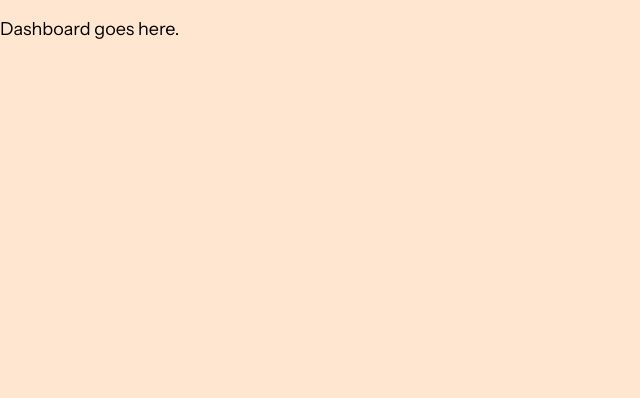
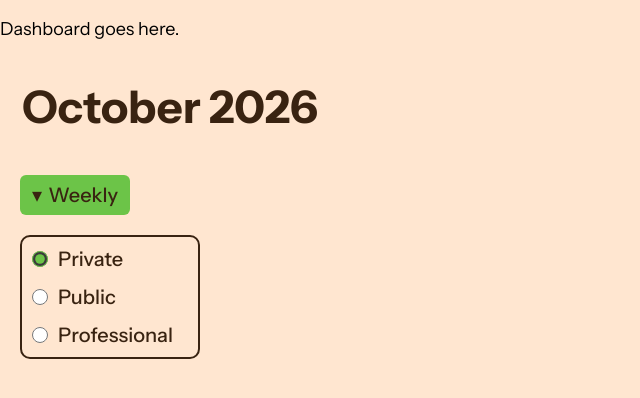
Before and after one commit to vedhanth-uni/Team-6-Social-Scheduler, a React (Vite) app in the folder frontend/: page /Dash in a window 1280 px wide. Shown: the top 398 px of the page, without its empty margins (0-640 px from the left). Built offline with nearby package versions, Linux system fonts and the light colour scheme.

Commit message:
Created priva cy toggle button, view dropdown, and month display

```diff
--- a/frontend/src/DashboardPage.css
+++ b/frontend/src/DashboardPage.css
@@ -1,4 +1,105 @@
+@import url('https://fonts.googleapis.com/css2?family=Instrument+Sans:wght@400;500;600;700&display=swap');
 .default-text {
     font-size: large;
     color: black;
 }
+
+.privacy-toggle-container{
+    width: 180px;
+    margin:20px;
+}
+
+.privacy-toggle-box{
+    display:flex;
+    flex-direction:column;
+    gap: 14px;
+    padding: 10px;
+    border: 2px solid #392311;
+    border-radius: 10px;
+    background-color: transparent;
+}
+
+.privacy-toggle-option{
+    display:flex;
+    align-items:center;
+    gap:10px;
+    font-family: 'Instrument Sans';
+    font-weight: 500;
+    font-size: 20px;
+    color: #392311;
+    cursor:pointer
+}
+.privacy-toggle-option input[type="radio"]{
+    accent-color: #6CC448;
+    width: 16px;
+    height: 16px;
+    margin: 0;
+    cursor: pointer;
+}
+
+#current-month{
+    font-family: 'Instrument Sans';
+    margin: 20px;
+    color: #392311;
+    font-size: 45px;
+    background-color: transparent;
+    border: none;
+    font-weight: 700;
+}
+
+.view-container {
+    position: relative;
+    margin:20px;
+}
+
+.view-dropdown {
+    position: relative;
+    display: inline-block;
+}
+
+.view-button {
+    background-color: #6CC448;
+    color: #392311;
+    border: none;
+    border-radius: 6px;
+    padding: 8px 12px;
+    min-width: 110px;
+    display: flex;
+    gap: 5px;
+    align-items: center;
+    justify-content: space-between;
+    font-family: 'Instrument Sans';
+    font-weight: 500;
+    font-size: 20px;
+    cursor: pointer;
+}
+
+.view-options {
+    position: absolute;
+    top: 100%;
+    left: 0;
+    min-width: 100%;
+    z-index: 100;
+    background-color: #6CC448;
+    border-radius: 6px;
+    overflow: hidden;
+    box-shadow: 0 4px 8px rgba(57, 35, 17, 0.15);
+}
+
+.view-option {
+    display: block;
+    width: 100%;
+    box-sizing: border-box;
+    padding: 9px 12px;
+    background-color: #6CC448;
+    color: #392311;
+    border: none;
+    text-align: left;
+    font-family: 'Instrument Sans';
+    font-size: 20px;
+    cursor: pointer;
+}
+
+.view-option:hover {
+    background-color: #5BB337;
+}
--- a/frontend/src/DashboardPage.tsx
+++ b/frontend/src/DashboardPage.tsx
@@ -1,11 +1,35 @@
 import './DashboardPage.css';
+import {useState} from 'react';
+import ViewDropdown from './components/ViewDropdown';
+import PrivacyToggle from './components/PrivacyToggle';
+
 
 
 function DashboardPage() {
-    return (
+    const currentMonth = new Date().toLocaleDateString('en-US', {
+        month: 'long',
+        year: 'numeric'
+    });
+
+    const [currentView, setCurrentView] = useState('Weekly');
+    const [selectedPrivacy, setSelectedPrivacy] = useState('Private');
+
+    return (<div>
         <p className='default-text'>
             Dashboard goes here.
         </p>
+        <div className = "month-container">
+            <input
+                id ="current-month"
+                type="text"
+                value={currentMonth}
+                readOnly
+
+            />
+        </div>
+        <ViewDropdown currentView = {currentView} setCurrentView = {setCurrentView}/>
+        <PrivacyToggle selectedPrivacy = {selectedPrivacy} setSelectedPrivacy={setSelectedPrivacy}/>
+        </div>
     )
 }
 
--- /dev/null
+++ b/frontend/src/components/PrivacyToggle.tsx
@@ -0,0 +1,48 @@
+
+
+function PrivacyToggle({selectedPrivacy, setSelectedPrivacy}){
+    return(
+        <div className = "privacy-toggle-container">
+            <div className = "privacy-toggle-box">
+            <label className = "privacy-toggle-option">
+
+                <input
+                    type ="radio"
+                    name="privacy-toggle"
+                    value="Private"
+                    checked={selectedPrivacy ==="Private"}
+                    onChange={()=>setSelectedPrivacy('Private')}
+                />
+                <span>Private</span>
+            </label>
+
+            <label className = "privacy-toggle-option">
+
+                <input
+                    type ="radio"
+                    name="privacy-toggle"
+                    value="Public"
+                    checked={selectedPrivacy ==="Public"}
+                    onChange={()=>setSelectedPrivacy('Public')}
+                />
+                <span>Public</span>
+            </label>
+
+            <label className = "privacy-toggle-option">
+
+                <input
+                    type ="radio"
+                    name="privacy-toggle"
+                    value="Professional"
+                    checked={selectedPrivacy ==="Professional"}
+                    onChange={()=>setSelectedPrivacy('Professional')}
+                />
+                <span>Professional</span>
+            </label>
+            </div>
+        </div>
+    )
+
+}
+
+export default PrivacyToggle;
--- /dev/null
+++ b/frontend/src/components/ViewDropdown.tsx
@@ -0,0 +1,39 @@
+import {useState} from 'react';
+
+function ViewDropdown({currentView, setCurrentView}){
+    const [isViewOpen, setIsViewOpen] = useState(false);
+    return(
+        <div className = "view-container">
+            <div className = "view-dropdown">
+                <button className = "view-button" onClick={()=> setIsViewOpen(!isViewOpen)}>
+                    <span className = "dropdown-arrow">▾</span>
+                    {currentView}
+
+                </button>
+                {isViewOpen &&(
+                    <div className = "view-options">
+                        <button
+                            className = "view-option"
+                            onClick={()=>{
+                                setCurrentView('Weekly');
+                                setIsViewOpen(false);
+                            }}
+
+                        > Weekly</button>
+                        <button
+                            className = "view-option"
+                            onClick={()=>{
+                                setCurrentView('Monthly');
+                                setIsViewOpen(false);
+                            }}
+
+                        > Monthly</button>
+                    </div>
+                )}
+            </div>
+        </div>
+    )
+
+}
+
+export default ViewDropdown;
```
